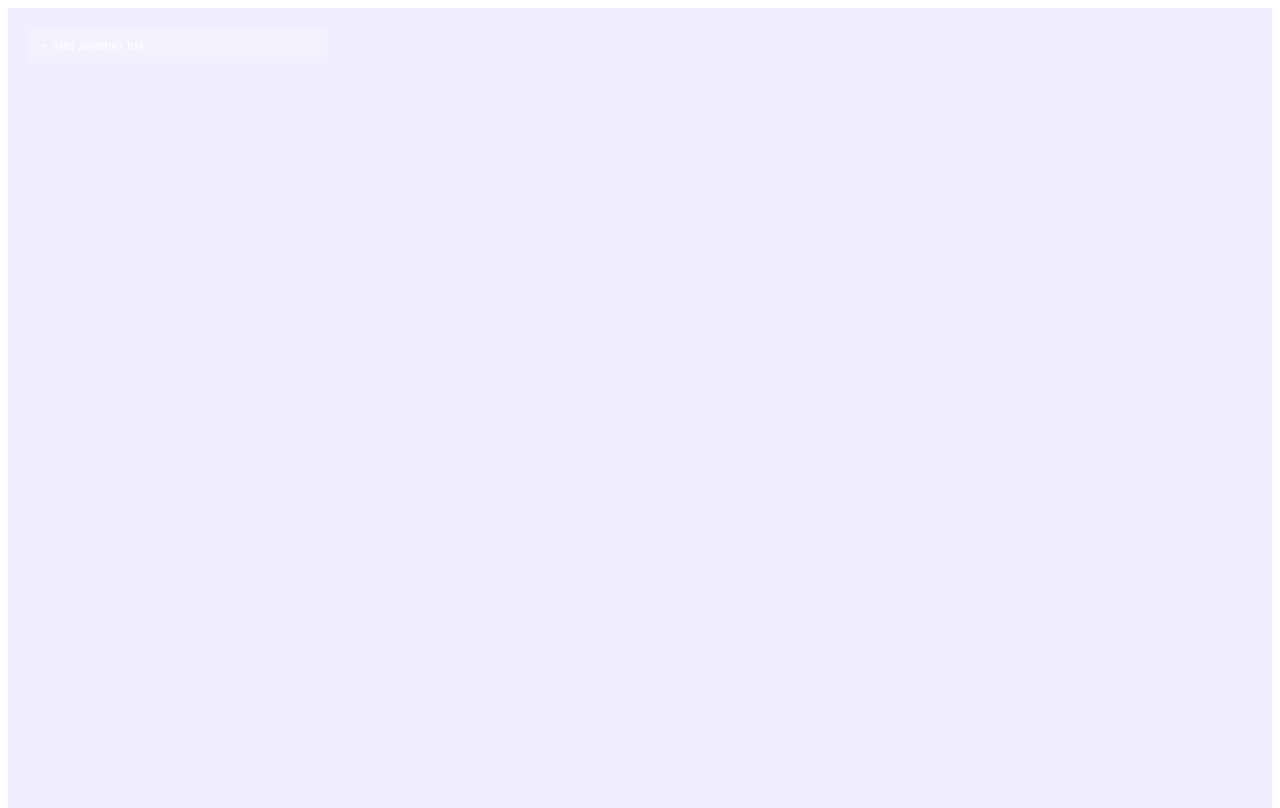
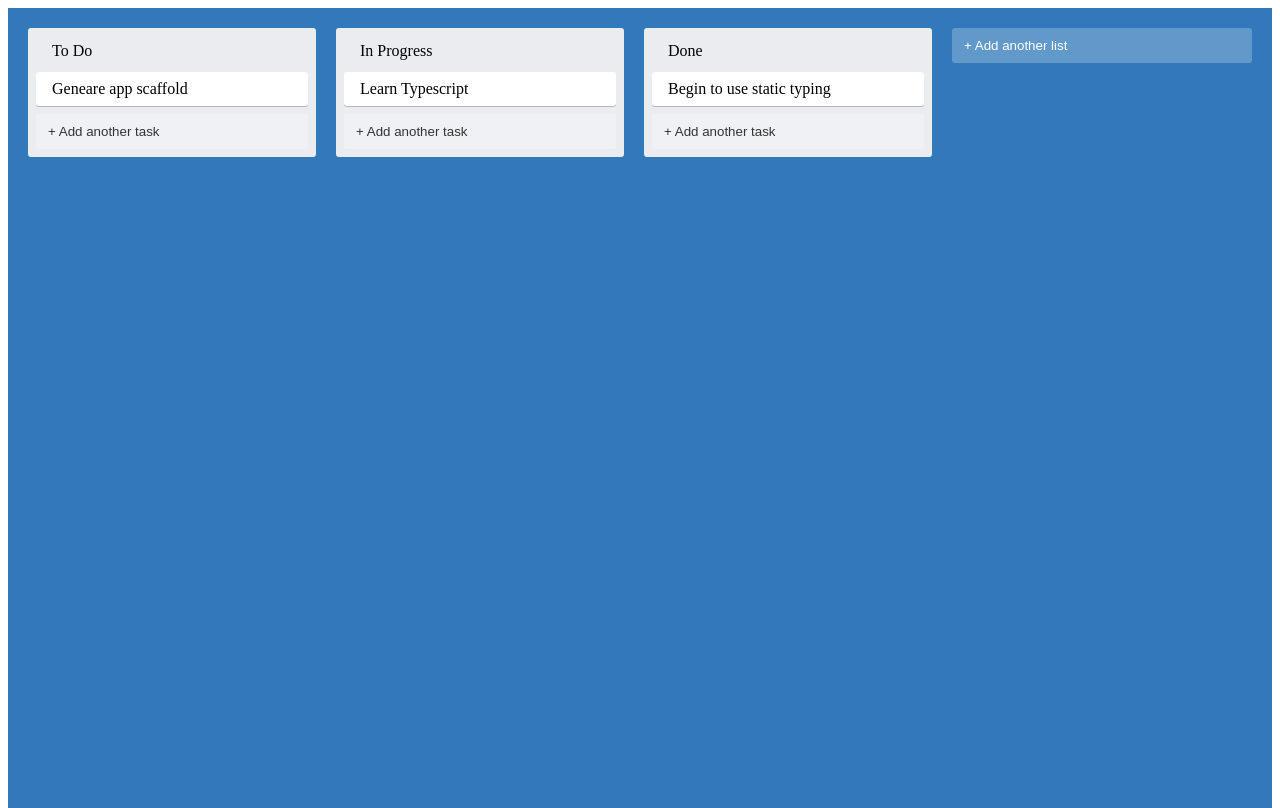
Before and after one commit to aimalamiri/Trello, a React (Create React App) app: page / in a window 1280 px wide. Built offline with nearby package versions, Linux system fonts and the light colour scheme.

Commit message:
Render everything in the App component

```diff
--- a/src/App.tsx
+++ b/src/App.tsx
@@ -1,10 +1,21 @@
 import { FC } from 'react';
 import { AddNewItem } from './AddNewItem';
+import { Card } from './Card';
+import { Column } from './Column';
 import { AppContainer } from './styles';
 
 export const App: FC = () => {
   return (
     <AppContainer>
+      <Column title="To Do">
+        <Card title="Geneare app scaffold" />
+      </Column>
+      <Column title="In Progress">
+        <Card title="Learn Typescript" />
+      </Column>
+      <Column title="Done">
+        <Card title="Begin to use static typing" />
+      </Column>
       <AddNewItem toggleButtonText="+ Add another list" onAdd={console.log} />
     </AppContainer>
   );
--- a/src/Column.tsx
+++ b/src/Column.tsx
@@ -1,4 +1,5 @@
 import { FC } from 'react';
+import { AddNewItem } from './AddNewItem';
 import { ColumnContainer, ColumnTitle } from './styles';
 
 type ColumnProps = {
@@ -11,6 +12,7 @@ export const Column: FC<ColumnProps> = ({ title, children }: ColumnProps) => {
     <ColumnContainer>
       <ColumnTitle>{title}</ColumnTitle>
       {children}
+      <AddNewItem toggleButtonText="+ Add another task" onAdd={console.log} dark />
     </ColumnContainer>
   );
 };
--- a/src/styles.ts
+++ b/src/styles.ts
@@ -2,7 +2,7 @@ import styled from 'styled-components';
 
 export const AppContainer = styled.div`
   align-items: flex-start;
-  background-color: #eef;
+  background-color: #3179ba;
   display: flex;
   height: 100%;
   padding: 20px;
```
